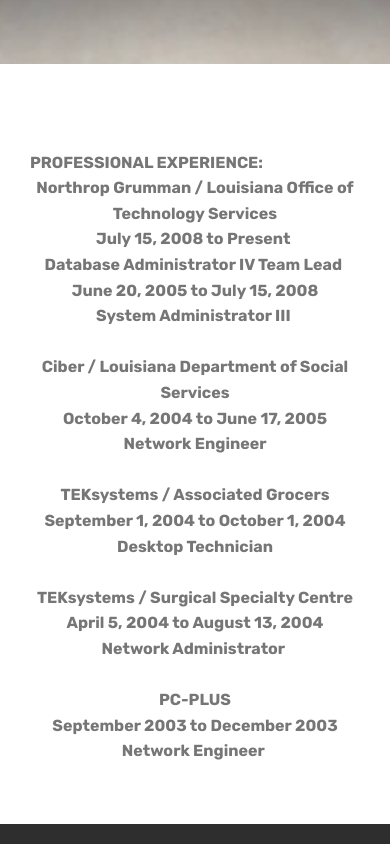
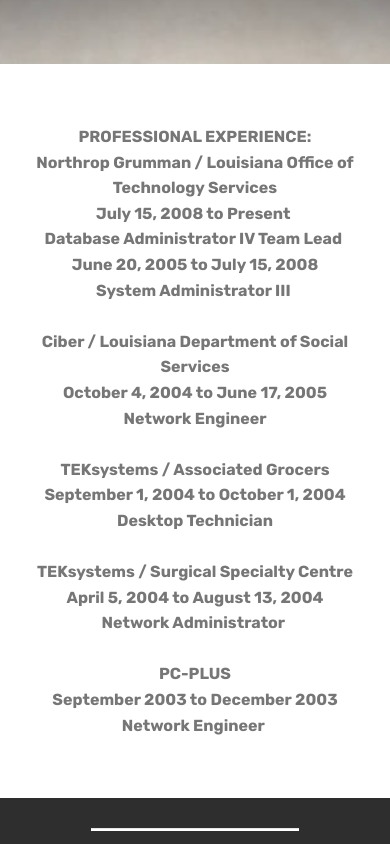
Before and after one commit to korkythatcher/korysonnier, a plain HTML site: page index.html in a window 390 px wide. Shown: the part 780-1624 px from the top of the page. Drawn offline with Linux system fonts and the light colour scheme.

Commit message:
create github pages

```diff
--- a/assets/mobirise/css/mbr-additional.css
+++ b/assets/mobirise/css/mbr-additional.css
@@ -1769,7 +1769,7 @@ body {
   text-align: center;
 }
 .cid-qLCx0U7kD6 .mbr-text {
-  text-align: left;
+  text-align: center;
 }
 .cid-qLCziGnmf7 {
   padding-top: 30px;
--- a/index.html
+++ b/index.html
@@ -59,7 +59,7 @@
     </nav>
 </section>
 
-<section class="engine"><a href="https://mobiri.se/v">free html templates</a></section><section class="cid-qLCihbNBOI mbr-fullscreen mbr-parallax-background" id="header2-f">
+<section class="engine"><a href="https://mobiri.se/j">website templates</a></section><section class="cid-qLCihbNBOI mbr-fullscreen mbr-parallax-background" id="header2-f">
 
 
 
@@ -91,7 +91,7 @@
 
     <div class="container">
         <div class="media-container-row">
-            <div class="mbr-text col-12 col-md-8 mbr-fonts-style display-7"><strong>&nbsp; &nbsp; &nbsp; &nbsp; &nbsp; &nbsp; &nbsp; &nbsp; &nbsp; &nbsp; &nbsp; &nbsp; &nbsp; &nbsp; &nbsp; &nbsp; &nbsp; &nbsp; &nbsp; &nbsp; &nbsp; &nbsp; &nbsp; &nbsp; &nbsp; &nbsp; &nbsp; &nbsp; &nbsp; &nbsp; &nbsp; &nbsp; &nbsp; &nbsp; &nbsp; PROFESSIONAL EXPERIENCE:
+            <div class="mbr-text col-12 col-md-8 mbr-fonts-style display-7"><strong>PROFESSIONAL EXPERIENCE:
 </strong><div><strong>
 </strong><strong></strong></div><div><strong>Northrop Grumman / Louisiana Office of Technology Services
 </strong></div><div><strong>
```
Also changed, not shown: 1 other file.
